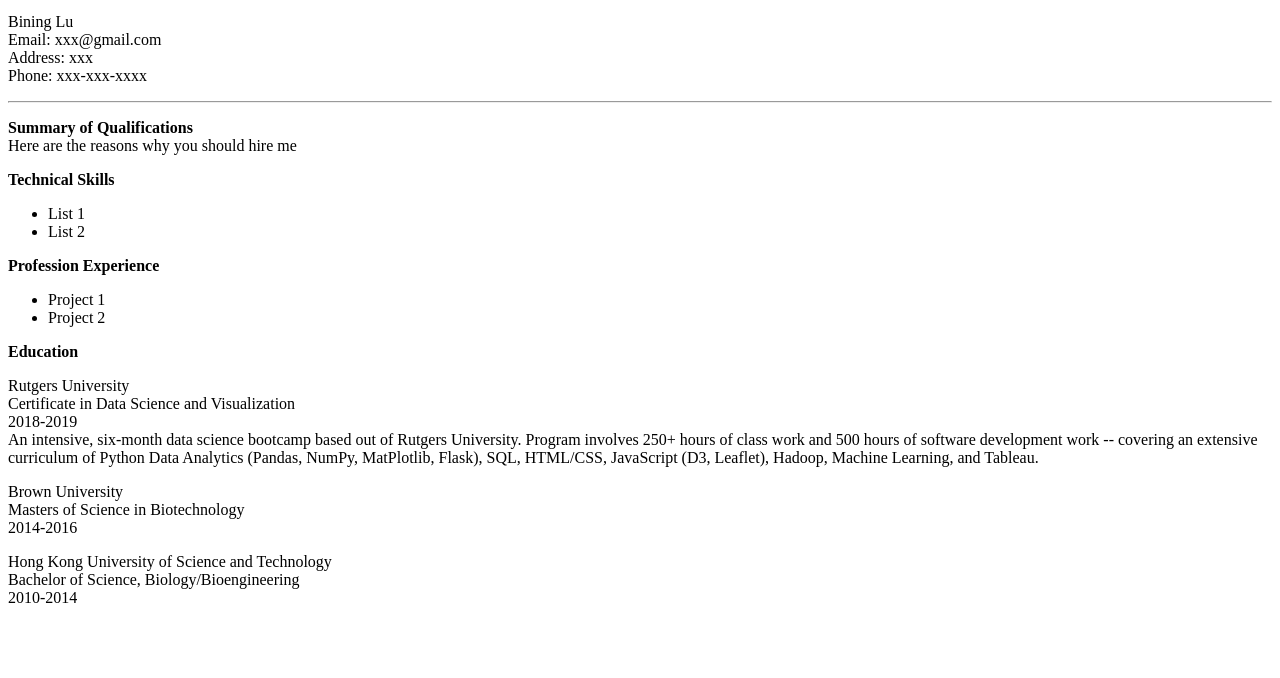
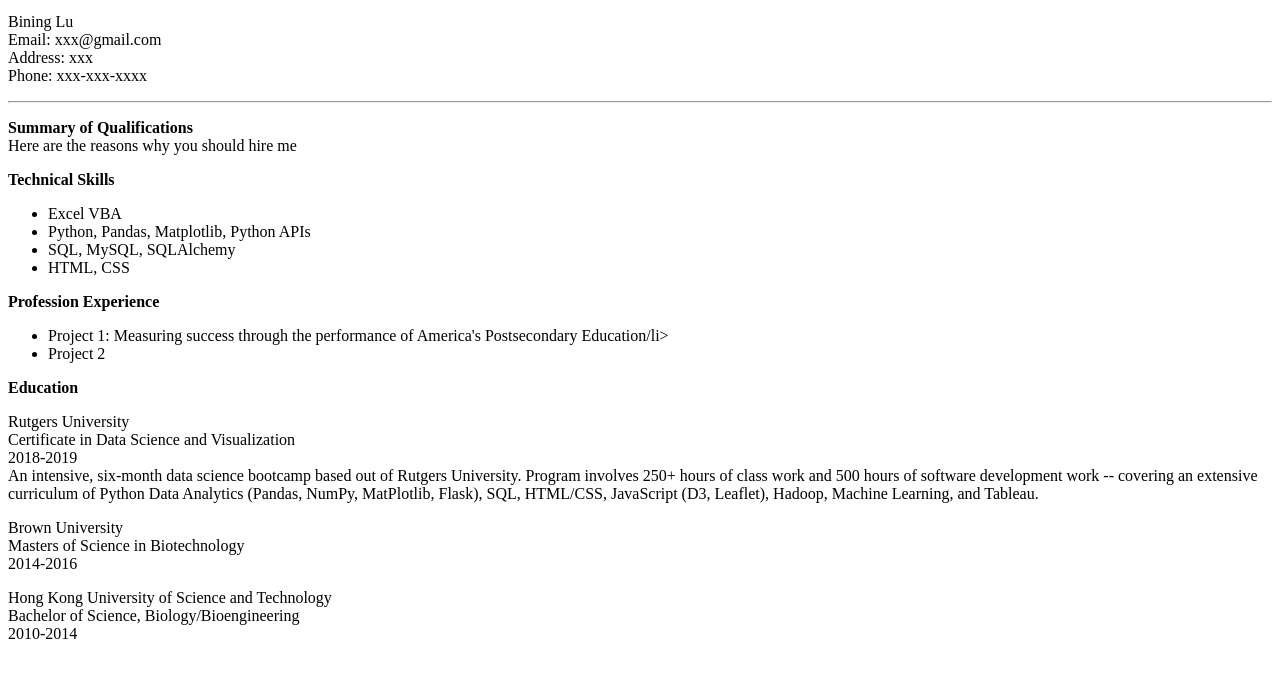
Before and after one commit to bininglu/bininglu.github.io, a plain HTML site: page index.html in a window 1280 px wide. Shown: the part 80-758 px from the top of the page. Drawn offline with Linux system fonts and the light colour scheme.

Commit message:
Update index.html

```diff
--- a/index.html
+++ b/index.html
@@ -25,14 +25,16 @@
         <strong>Technical Skills</strong>
     </p>
     <ul>
-      <li>List 1</li>
-      <li>List 2</li>
+      <li>Excel VBA</li>
+      <li>Python, Pandas, Matplotlib, Python APIs</li>
+      <li>SQL, MySQL, SQLAlchemy</li>
+      <li>HTML, CSS</li>
     </ul>
     <p>
         <strong>Profession Experience</strong>
     </p>
     <ul>
-        <li>Project 1</li>
+        <li>Project 1: Measuring success through the performance of America's Postsecondary Education/li>
         <li>Project 2</li>
     </ul>
     <p><strong>Education</strong></p>
```
